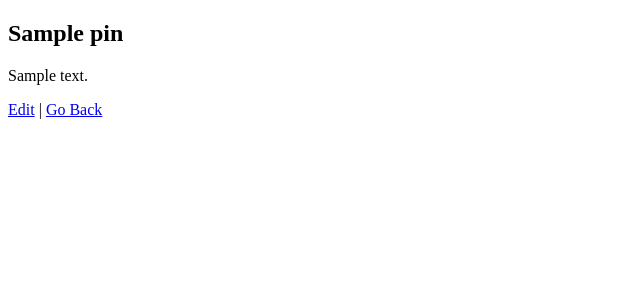
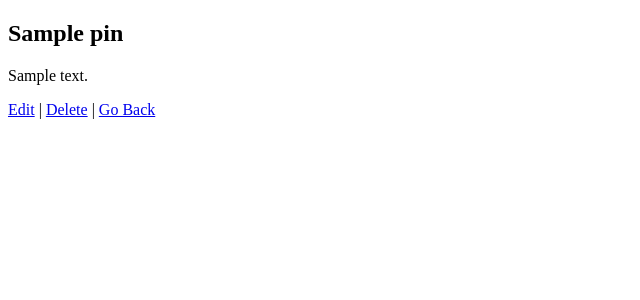
Before and after one commit to OCoudray1968/panterest, a PHP site: template templates/pins/show.html.twig in a window 1280 px wide. Shown: the part 52-352 px from the top of the page, without its empty margins (0-640 px from the left). Run offline with PHP 8.4, Linux system fonts and the light colour scheme; the template is opened without the code that fills it: most values are stand-ins (such as "Sample title", 1, 10 or a date in 2020); some libraries are stand-ins or nearby versions.

Commit message:
Add delete feature

```diff
--- a/templates/pins/show.html.twig
+++ b/templates/pins/show.html.twig
@@ -8,5 +8,10 @@
 		<p>{{ pin.description }}</p>
 	</article>
 	<a href="{{path('app_pins_edit', {id: pin.id}) }}">Edit</a> |
+	<a href="#" onclick="event.preventDefault(); confirm('Are you sure ?') && document.getElementById('js-spin-delete-form').submit();">Delete</a> |
 	<a href="{{path('app_home')}}">Go Back</a>
+
+	<form id="js-spin-delete-form" action="{{path('app_pins_delete', {id: pin.id}) }}" method="post" style:"display:none;">
+		<input type="hidden" name="_method" value="DELETE">
+	</form>
 {% endblock %}
```
Also changed, not shown: src/Controller/PinsController.php (+12 -0 lines).
